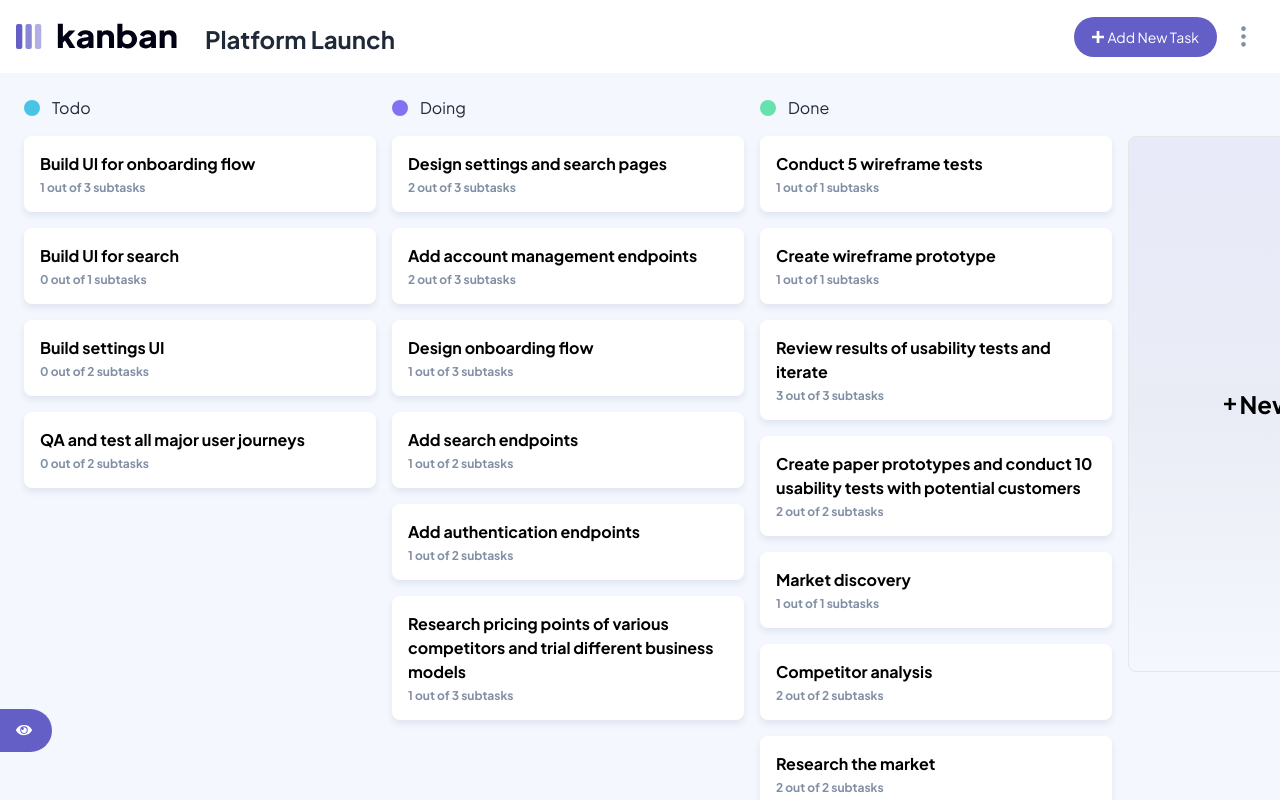
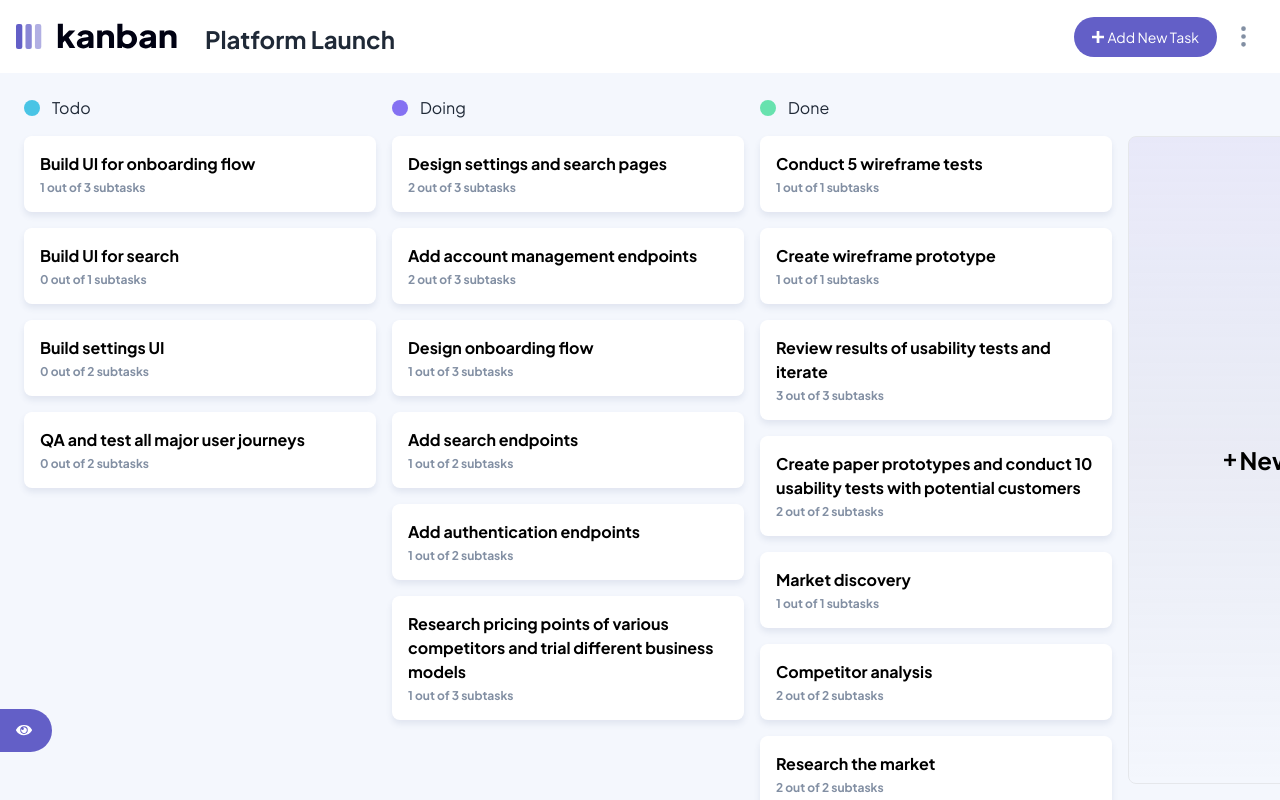
Before and after one commit to Dmitriy24S/task-management-app, a Next.js app: page / in a window 1280 px wide. Built offline with nearby package versions, Linux system fonts and the light colour scheme.

Commit message:
style: adjust Board & Sidebar
* adjust Board & Board Columns min/max height & spacings (mb, pb, mx-auto, etc.)
* adjust Sidebar positiion & spacing (remove  mx-auto)
* move bg color from '.board-container' to '.main-wrapper' (avoid bg color clash)

```diff
--- a/src/components/Board/AddNewColumnButton.tsx
+++ b/src/components/Board/AddNewColumnButton.tsx
@@ -8,7 +8,7 @@ interface Props {
 
 const AddNewColumnButton = ({ setActiveModalName }: Props) => {
   return (
-    <section className="mb-16 pt-10">
+    <section className="mb-4 pt-10">
       {/* pt-10 to offset top for missing title compared to columns? */}
       {/* mb-16 to match left column botom spacing? */}
       <button
--- a/src/components/Board/Boards.tsx
+++ b/src/components/Board/Boards.tsx
@@ -233,7 +233,7 @@ const Boards = ({
 
 
   return (
-    <div className="relative flex min-h-full min-w-full flex-grow dark:bg-[#2B2C37]">
+    <div className="main-wrapper relative flex min-w-full flex-grow bg-[#F4F7FD] dark:bg-[#20212C] dark:text-white">
       <BoardSidebar
         isBoardMenuOpen={isBoardMenuOpen}
         setIsBoardMenuOpen={setIsBoardMenuOpen}
@@ -261,7 +261,7 @@ const Boards = ({
         // className={`${
         //   isBoardMenuOpen ? "translate-x-[320px]" : "translate-x-0"
         // } relative min-h-full w-full bg-[#F4F7FD] p-4 transition-transform duration-300 dark:bg-[#20212C] dark:text-white`}
-        className={`main-container relative flex min-h-full w-full overflow-x-auto bg-[#F4F7FD] px-6 pb-16 pt-24 transition-transform duration-300 dark:bg-[#20212C] dark:text-white`}
+        className={`board-container relative flex mx-auto h-screen overflow-x-auto px-6 pt-24 transition-transform duration-300`}
       >
         <DragDropContext
           onDragStart={onDragStart}
@@ -272,7 +272,7 @@ const Boards = ({
           <Droppable droppableId='all-columns' direction='horizontal' type='column' >
             {(provided) => {
               return (
-                <div className="board-list mx-auto grid h-full w-11/12 min-w-fit grid-flow-col justify-center"
+                <div className="board-list grid h-full w-11/12 min-w-fit grid-flow-col justify-center"
                   ref={provided.innerRef}
                   {...provided.droppableProps}
                 >
@@ -303,7 +303,7 @@ const Boards = ({
                             <Droppable droppableId={column.name} type='task'>
                               {(provided, snapshot) =>
                                 <div
-                                  className={`tasks-container mb-16 flex flex-col ${column.tasks.length === 0
+                                  className={`tasks-container flex flex-col ${column.tasks.length === 0
                                     ? "h-full rounded-lg border-2 border-dashed border-gray-300 dark:border-gray-600"
                                     : ""
                                     }`}
--- a/src/components/Sidemenu/BoardSidebar.tsx
+++ b/src/components/Sidemenu/BoardSidebar.tsx
@@ -32,27 +32,24 @@ const BoardSidebar = ({
   return (
     <>
       <div
-        className={`${
-          isBoardMenuOpen ? "block" : "hidden"
+        className={`${isBoardMenuOpen ? "block" : "hidden"
           } backdrop fixed inset-0 z-20 bg-black opacity-30 sm:hidden`}
         onClick={() => setIsBoardMenuOpen(false)}
       ></div>
       <div
-        className={`menu-container ${
-          isBoardMenuOpen
+        className={`menu-container ${isBoardMenuOpen
           ? // "flex sm:min-w-[320px] sm:border-r sm:border-gray-200 dark:sm:border-gray-700" // ? no transition s min width
           // "flex sm:w-[320px] sm:border-r sm:border-gray-200 dark:sm:border-gray-700"
           "flex sm:w-full sm:border-r sm:border-gray-200 dark:sm:border-gray-700"
           : "invisible sm:flex sm:w-0"
-        } fixed right-0 left-0 z-20 mx-auto mt-20 max-w-[20rem]  overflow-x-hidden rounded-md bg-white fill-[#828FA3] text-[#828FA3] transition-[width] duration-300 ease-in-out dark:bg-[#2B2C37] sm:relative sm:z-10 sm:mt-0 sm:rounded-none sm:pt-20`}
+          } fixed right-0 left-0 z-20 mt-20 max-w-[20rem]  overflow-x-hidden rounded-md bg-white fill-[#828FA3] text-[#828FA3] transition-[width] duration-300 ease-in-out dark:bg-[#2B2C37] sm:relative sm:z-10 sm:mt-0 sm:rounded-none sm:pt-20`}
       >
         {/* sm:min-h-full */}
         {/* max-h-screen */}
         {/* sm:fixed */}
         {/* sm:relative */}
         <div
-          className={`menu-content ${
-            isBoardMenuOpen ? "visible flex opacity-100" : "invisible flex opacity-0"
+          className={`menu-content ${isBoardMenuOpen ? "visible flex opacity-100" : "invisible flex opacity-0"
             //   } menu-content w-full flex-col gap-4 overflow-hidden p-4 sm:fixed`}
             }  w-[320px] max-w-[20rem] flex-col gap-4 font-semibold sm:fixed sm:min-h-[85%] sm:transition-all sm:duration-300`}
         >
```
Lines whose indentation alone changed are shown as unchanged.
